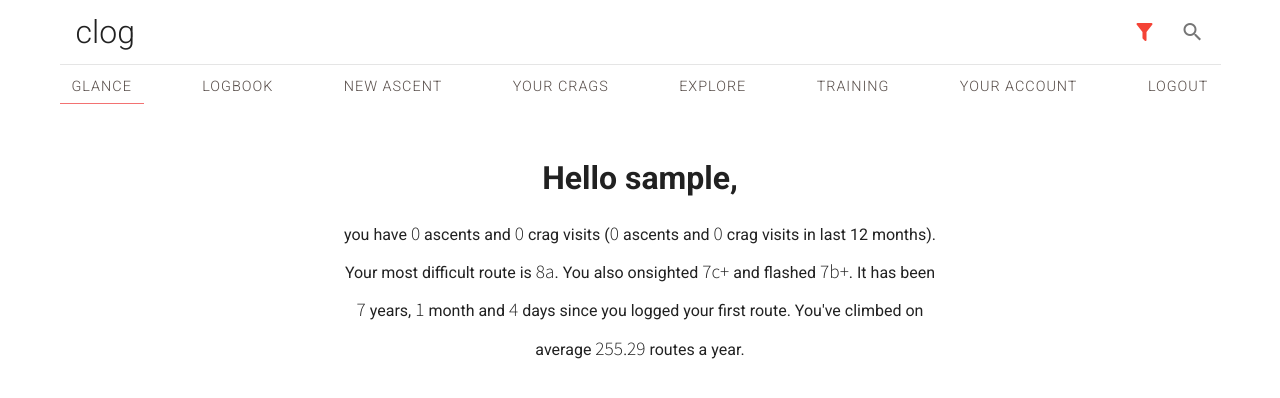
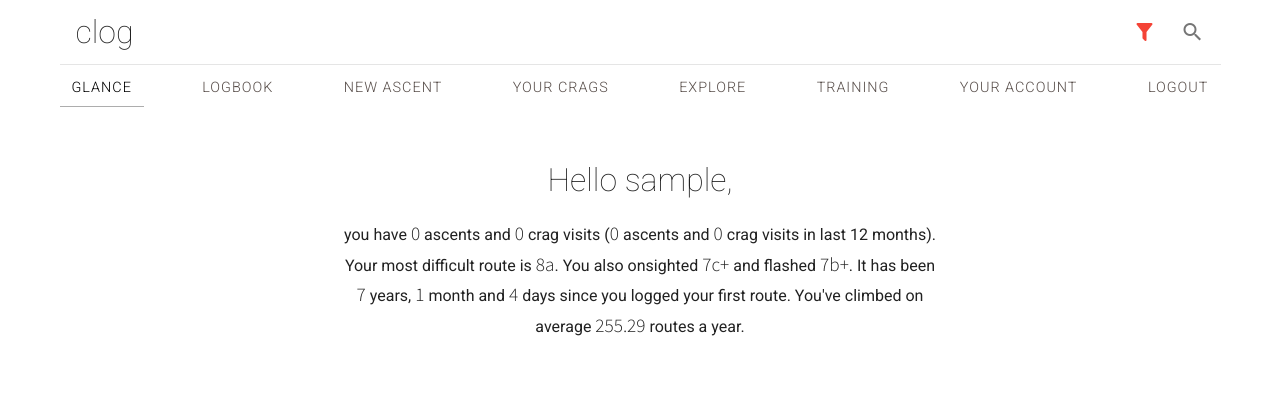
Before and after one commit to clog-rocks/frontend, a Vue app: page /logbook in a window 1280 px wide. Shown: the top 398 px of the page. Built offline with nearby package versions, Linux system fonts and the light colour scheme; no server answers; sample sign-in values are in the browser's storage.

Commit message:
feat(css): use scss where justified (#3)
* fix: remove unnecessary container
* fix: scroller
* feat: change hover animation

```diff
--- a/src/App.vue
+++ b/src/App.vue
@@ -82,15 +82,28 @@ export default {
 <style>
 @import url("https://fonts.googleapis.com/css2?family=Source+Sans+Pro:wght@200;300;400&display=swap");
 
+.data-loading {
+  position: fixed;
+  text-align: center;
+  top: 50%;
+  left: 50%;
+  font-size: 1.2rem;
+  transform: translate(-50%, -50%);
+  font-weight: 300;
+}
+
+/* Transitions */
 .fade-enter-active,
 .fade-leave-active {
   transition: opacity 0.5s;
 }
+
 .fade-enter,
 .fade-leave-to {
   opacity: 0;
 }
 
+/* Typography */
 .enlarged,
 .enlarged-big,
 .enlarged-huge {
--- a/src/components/auth/Login.vue
+++ b/src/components/auth/Login.vue
@@ -86,9 +86,3 @@ export default {
   },
 };
 </script>
-
-<style scoped>
-.logo {
-  font-size: 8rem;
-}
-</style>
--- a/src/components/layout/Navbar.vue
+++ b/src/components/layout/Navbar.vue
@@ -1,7 +1,7 @@
 <template>
   <section class="navbar-container">
     <v-app-bar flat color="#fff">
-      <v-toolbar-title class="site-header-logo">clog</v-toolbar-title>
+      <v-toolbar-title class="logo">clog</v-toolbar-title>
 
       <v-spacer></v-spacer>
 
@@ -13,7 +13,6 @@
       </v-btn>
     </v-app-bar>
 
-    <div class="nav-scroller">
     <nav class="nav">
       <router-link :to="{ name: 'LogbookGlance' }">Glance</router-link>
       <a class="p-2" href="/logbook/">logbook</a>
@@ -24,7 +23,6 @@
       <a class="p-2" href="/user/profile/">Your account </a>
       <a class="p-2" @click.prevent="LOGOUT" href="">Logout</a>
     </nav>
-    </div>
   </section>
 </template>
 
@@ -40,6 +38,85 @@ export default {
 };
 </script>
 
-<style scoped>
-@import "../../styles/navbar.css";
+<style lang="scss" scoped>
+$color-active: #000;
+$background-color: #f37272;
+
+.navbar-container {
+  padding-bottom: 1rem;
+
+  .logo {
+    font-weight: 100;
+    font-size: 2rem !important;
+  }
+}
+
+.nav {
+  position: relative;
+  z-index: 2;
+  overflow-y: hidden;
+  border-top: 1px solid #e5e5e5;
+  justify-content: space-between;
+  display: flex;
+  flex-wrap: nowrap;
+  overflow-x: auto;
+  text-align: center;
+  white-space: nowrap;
+  -webkit-overflow-scrolling: touch;
+
+  /* Hide scrollbar for Chrome, Safari and Opera */
+  &::-webkit-scrollbar {
+    display: none;
+    width: 0;
+  }
+
+  -ms-overflow-style: none; /* IE and Edge */
+  scrollbar-width: none; /* Firefox */
+
+  a {
+    padding: 0.75rem;
+    font-size: 0.9rem;
+    font-weight: 300;
+    letter-spacing: 1px;
+    color: #584e4a !important;
+    position: relative;
+    text-transform: uppercase;
+    text-decoration: none;
+    padding-bottom: 8px;
+    transition: all 0.3s;
+
+    &:hover {
+      color: $color-active !important;
+    }
+
+    &:after {
+      content: "";
+      position: absolute;
+      bottom: 0;
+      left: 0;
+      right: 0;
+      margin: auto;
+      width: 0%;
+      background: $background-color;
+      height: 1px;
+      transition: all 0.3s;
+    }
+
+    &:hover:after {
+      width: 100%;
+    }
+
+    /* vue-router */
+    &.router-link-active,
+    &.router-link-exact-active {
+      color: $color-active !important;
+      cursor: default !important;
+
+      &:after {
+        width: 100%;
+        background: #adadad;
+      }
+    }
+  }
+}
 </style>
--- a/src/components/logbook/GlanceSummary.vue
+++ b/src/components/logbook/GlanceSummary.vue
@@ -1,7 +1,7 @@
 <template>
   <div class="summary">
-    <h1>Hello {{ user.username }},</h1>
-    <p class="lead my-3">
+    <h1 class="font-weight-thin">Hello {{ user.username }},</h1>
+    <p class="my-3">
       you have
       <span class="enlarged">{{ ASCENT_COUNT }}</span> ascents and
       <span class="enlarged">{{ CRAG_VISIT_COUNT }}</span> crag visits (<span
@@ -56,15 +56,11 @@ export default {
 
 <style scoped>
 .summary {
+  justify-self: center;
+  line-height: 1.6;
+  margin: auto;
   max-width: 600px;
-  justify-self: center;
-  margin: auto;
   padding-top: 2rem;
   text-align: center;
 }
-
-.lead {
-  line-height: 2;
-  text-align: center;
-}
 </style>
--- a/src/styles/navbar.css
+++ /dev/null
@@ -1,130 +0,0 @@
-/* Navbar */
-.navbar-container {
-  padding-bottom: 1rem;
-}
-
-.site-header-logo {
-  font-family: "Roboto", sans-serif;
-  font-weight: 300;
-  font-size: 2rem !important;
-}
-
-.nav-scroller {
-  position: relative;
-  z-index: 2;
-  overflow-y: hidden;
-  border-top: 1px solid #e5e5e5;
-}
-
-.nav-scroller .nav {
-  justify-content: space-between;
-  display: flex;
-  flex-wrap: nowrap;
-  margin-top: -1px;
-  overflow-x: auto;
-  text-align: center;
-  white-space: nowrap;
-  -webkit-overflow-scrolling: touch;
-}
-
-.nav-scroller a {
-  padding: 0.75rem;
-  font-size: 0.9rem;
-  font-family: "Roboto", sans-serif;
-  font-weight: 300;
-  letter-spacing: 1px;
-  color: #584e4a !important;
-  position: relative;
-  text-transform: uppercase;
-  text-decoration: none;
-  padding-bottom: 8px;
-}
-
-.router-link-active,
-.router-link-exact-active {
-  cursor: default !important;
-}
-
-.nav-scroller a.router-link-active:before,
-.nav-scroller a.router-link-active:after,
-.nav-scroller a.router-link-exact-active:before,
-.nav-scroller a.router-link-exact-active:after,
-.nav-scroller a:before,
-.nav-scroller a:after {
-  content: "";
-  position: absolute;
-  bottom: 2px;
-  left: 0;
-  right: 0;
-  height: 1px;
-  background-color: #f37272;
-}
-
-.nav-scroller a.router-link-active:before,
-.nav-scroller a.router-link-active:after,
-.nav-scroller a.router-link-exact-active:before,
-.nav-scroller a.router-link-exact-active:after,
-.nav-scroller a:before {
-  opacity: 0;
-  -webkit-transform: translateY(-8px);
-  transform: translateY(-8px);
-  transition: opacity 0s,
-    -webkit-transform 0s cubic-bezier(0.175, 0.885, 0.32, 1.275);
-  transition: transform 0s cubic-bezier(0.175, 0.885, 0.32, 1.275), opacity 0s;
-  transition: transform 0s cubic-bezier(0.175, 0.885, 0.32, 1.275), opacity 0s,
-    -webkit-transform 0s cubic-bezier(0.175, 0.885, 0.32, 1.275);
-}
-
-.nav-scroller a.router-link-active:before,
-.nav-scroller a.router-link-active:after,
-.nav-scroller a.router-link-exact-active:before,
-.nav-scroller a.router-link-exact-active:after,
-.nav-scroller a:after {
-  opacity: 0;
-  -webkit-transform: translateY(4px);
-  transform: translateY(4px);
-  transition: opacity 0.2s,
-    -webkit-transform 0.2s cubic-bezier(0.175, 0.885, 0.32, 1.275);
-  transition: transform 0.2s cubic-bezier(0.175, 0.885, 0.32, 1.275),
-    opacity 0.2s;
-  transition: transform 0.2s cubic-bezier(0.175, 0.885, 0.32, 1.275),
-    opacity 0.2s, -webkit-transform 0.2s cubic-bezier(0.175, 0.885, 0.32, 1.275);
-}
-
-.nav-scroller a.router-link-active:before,
-.nav-scroller a.router-link-active:after,
-.nav-scroller a.router-link-exact-active:before,
-.nav-scroller a.router-link-exact-active:after,
-.nav-scroller a:hover:before,
-.nav-scroller a:hover:after {
-  opacity: 1;
-  -webkit-transform: translateY(0);
-  transform: translateY(0);
-}
-
-.nav-scroller a.router-link-active:before,
-.nav-scroller a.router-link-active:after,
-.nav-scroller a.router-link-exact-active:before,
-.nav-scroller a.router-link-exact-active:after,
-.nav-scroller a:hover:before {
-  transition: opacity 0.2s,
-    -webkit-transform 0.2s cubic-bezier(0.175, 0.885, 0.32, 1.275);
-  transition: transform 0.2s cubic-bezier(0.175, 0.885, 0.32, 1.275),
-    opacity 0.2s;
-  transition: transform 0.2s cubic-bezier(0.175, 0.885, 0.32, 1.275),
-    opacity 0.2s, -webkit-transform 0.2s cubic-bezier(0.175, 0.885, 0.32, 1.275);
-}
-
-.nav-scroller a.router-link-active:before,
-.nav-scroller a.router-link-active:after,
-.nav-scroller a.router-link-exact-active:before,
-.nav-scroller a.router-link-exact-active:after,
-.nav-scroller a:hover:after {
-  transition: opacity 0s 0.2s,
-    -webkit-transform 0s 0.2s cubic-bezier(0.175, 0.885, 0.32, 1.275);
-  transition: transform 0s 0.2s cubic-bezier(0.175, 0.885, 0.32, 1.275),
-    opacity 0s 0.2s;
-  transition: transform 0s 0.2s cubic-bezier(0.175, 0.885, 0.32, 1.275),
-    opacity 0s 0.2s,
-    -webkit-transform 0s 0.2s cubic-bezier(0.175, 0.885, 0.32, 1.275);
-}
--- a/src/views/Auth.vue
+++ b/src/views/Auth.vue
@@ -80,17 +80,20 @@ export default {
 };
 </script>
 
-<style scoped>
+<style lang="scss" scoped>
+@import "~vuetify/src/styles/styles.sass";
+
 .logo {
   font-size: 8rem;
 }
 
-@media (max-width: 959.99px) {
+@media #{map-get($display-breakpoints, 'md-and-down')} {
   .logo {
     font-size: 6rem;
   }
 }
 
+/* Transitions */
 .component-fade-enter-active,
 .component-fade-leave-active {
   transition-duration: 0.3s;
@@ -98,6 +101,7 @@ export default {
   transition-timing-function: cubic-bezier(0.19, 1, 0.22, 1);
   overflow: hidden;
 }
+
 .component-fade-enter,
 .component-fade-leave-to {
   opacity: 0;
--- a/src/views/LogbookGlance.vue
+++ b/src/views/LogbookGlance.vue
@@ -38,16 +38,3 @@ export default {
   },
 };
 </script>
-
-<style scoped>
-.data-loading {
-  position: fixed;
-  text-align: center;
-  top: 50%;
-  left: 50%;
-  font-size: 1.5rem;
-  transform: translate(-50%, -50%);
-  font-family: "Roboto", sans-serif;
-  font-weight: 300;
-}
-</style>
--- a/src/views/Training.vue
+++ b/src/views/Training.vue
@@ -36,16 +36,3 @@ export default {
   },
 };
 </script>
-
-<style scoped>
-.data-loading {
-  position: fixed;
-  text-align: center;
-  top: 50%;
-  left: 50%;
-  font-size: 1.5rem;
-  transform: translate(-50%, -50%);
-  font-family: "Roboto", sans-serif;
-  font-weight: 300;
-}
-</style>
```
Lines whose indentation alone changed are shown as unchanged.
